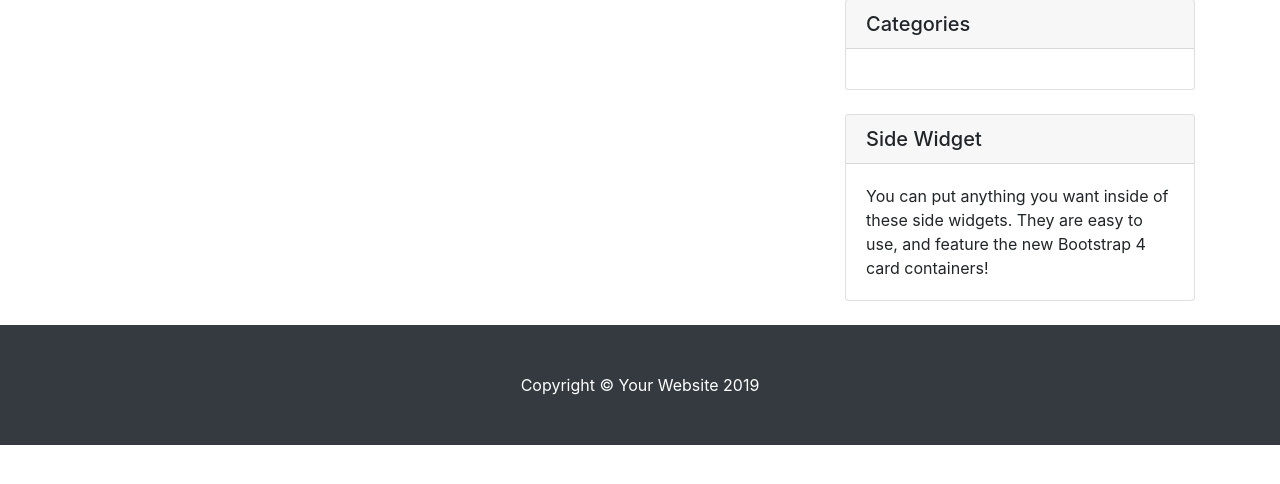
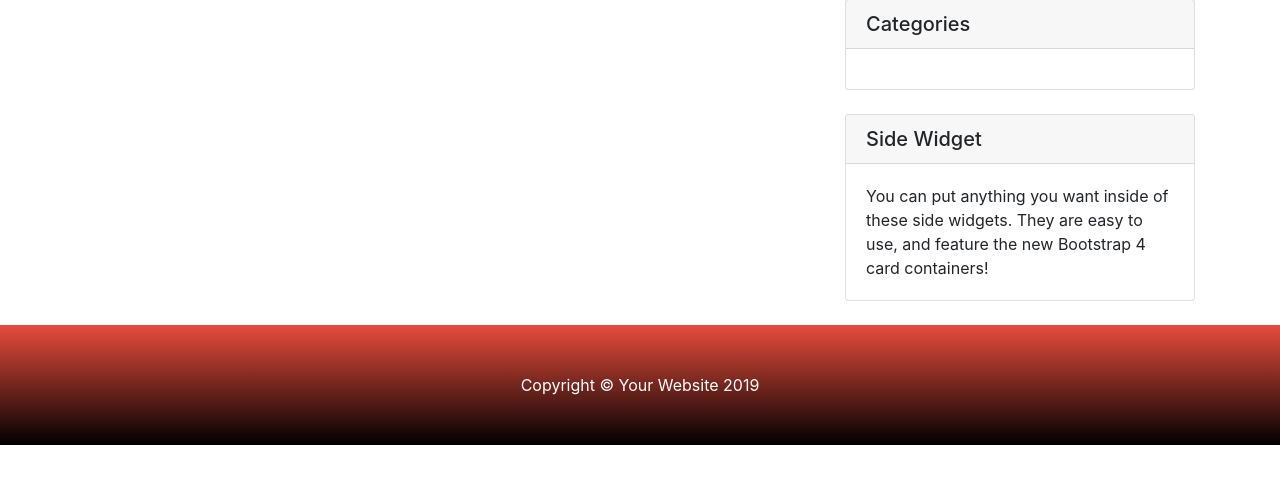
Before and after one commit to Gharoro/Node.JS-Blog, a Node server app: page / in a window 1280 px wide. Shown: the part 258-742 px from the top of the page. Run offline with Node 20, Linux system fonts and the light colour scheme; data that the repository does not hold is empty; some libraries are stand-ins or nearby versions.

Commit message:
applied new style

```diff
--- a/views/partials/home/footer.handlebars
+++ b/views/partials/home/footer.handlebars
@@ -1,4 +1,4 @@
-<footer class="py-5 bg-dark">
+<footer class="py-5 bg-dark footer">
       <div class="container">
         <p class="m-0 text-center text-white">Copyright &copy; Your Website 2019</p>
       </div>
```
